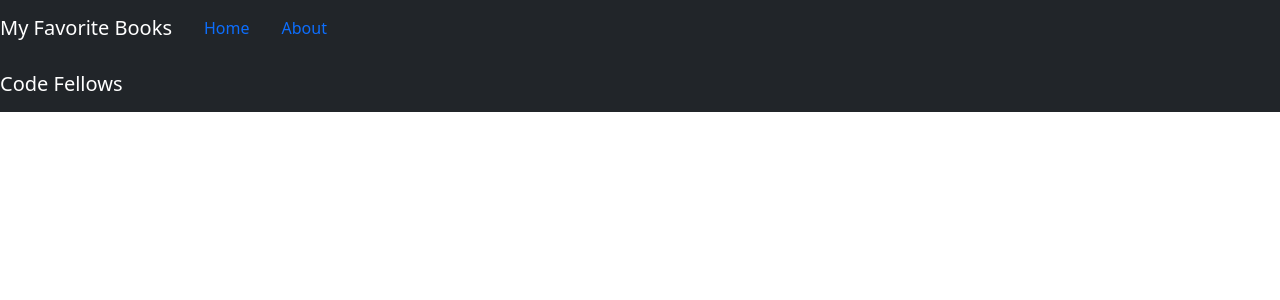
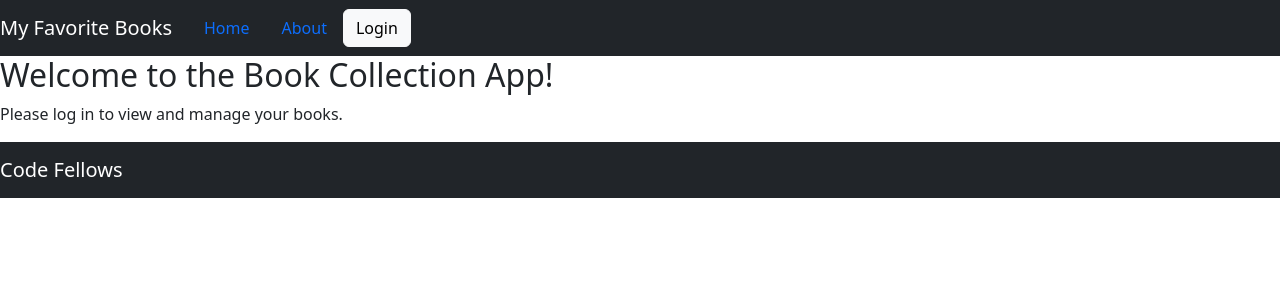
Before and after one commit to CodeMell/can-of-books-frontend, a React (Create React App) app: page /profile in a window 1280 px wide. Shown: the top 300 px of the page. Built offline with nearby package versions, Linux system fonts and the light colour scheme; no server answers.

Commit message:
login/logout

```diff
--- a/src/App.js
+++ b/src/App.js
@@ -3,19 +3,24 @@ import './App.css';
 import Header from './Header';
 import Footer from './Footer';
 import BestBooks from './BestBooks';
-import About from './About'
+import About from './About';
+import Welcome from './Welcome';
+import Profile from './Profile';
 import 'bootstrap/dist/css/bootstrap.min.css';
-import { BrowserRouter as Router, Routes, Route } from "react-router-dom";
+import { BrowserRouter as Router, Routes, Route } from 'react-router-dom';
+import { useAuth0 } from '@auth0/auth0-react';
 
 function App() {
+  const { isAuthenticated } = useAuth0();
+
   return (
     <>
       <Router className="App">
         <Header />
-        <Routes>
-          <Route exact path="/" element={<BestBooks />} />
-          {/* PLACEHOLDER: add a route with a path of '/about' that renders the `About` component */}
+        <Routes>{/* route with a path of '/about' that renders the `About` component */}
+          <Route exact path="/" element={isAuthenticated ? <BestBooks /> : <Welcome />} />
           <Route path="/about" element={<About />} />
+          <Route path="/profile" element={isAuthenticated ? <Profile /> : <Welcome />} />
         </Routes>
         <Footer />
       </Router>
--- a/src/BestBooks.js
+++ b/src/BestBooks.js
@@ -15,10 +15,11 @@ const BestBooks = () => {
   }, []);
 
   // get request for books
-  var getBooks = async() =>{
+  var getBooks = async () => {
     try {
       const API = `https://can-of-books-api-dyus.onrender.com/books`;
-      const res = await axios.get(API);
+      const token = localStorage.getItem('token'); // Retrieve the JWT from local storage
+      const res = await axios.get(API, { headers: { Authorization: `Bearer ${token}` } }); // Pass the JWT in the Authorization header
       console.log(res.data);
       setBooks(res.data);
     } catch (error) {
@@ -30,7 +31,8 @@ const BestBooks = () => {
   const deleteBook = async (bookId) => {
     try {
       const API = `https://can-of-books-api-dyus.onrender.com/books/${bookId}`;
-      await axios.delete(API);
+      const token = localStorage.getItem('token'); // Retrieve the JWT from local storage
+      await axios.delete(API, { headers: { Authorization: `Bearer ${token}` } }); // Pass the JWT in the Authorization header
       console.log('Book deleted:', bookId);
       window.location.reload(false);
     } catch (error) {
@@ -49,30 +51,30 @@ const BestBooks = () => {
   return (
     <>
       <h2>My Essential Lifelong Learning &amp; Formation Shelf</h2>
-    <br/>
+      <br />
       {books.length > 0 ? (
         // display books in a carousel
-        <Carousel >
+        <Carousel>
           {books.map((book) => (
             <Carousel.Item key={book._id}>
-
               <h3>{book.title}</h3>
               <p>{book.description}</p>
               <p>{book.status}</p>
               <div className="d-flex justify-content-center">
-                <Button variant="danger" onClick={() => deleteBook(book._id)}>Delete</Button>
+                <Button variant="danger" onClick={() => deleteBook(book._id)}>
+                  Delete
+                </Button>
                 <EditBookModal book={book} updateBook={updateBook} />
               </div>
-                <br/>
-                <br/>
+              <br />
+              <br />
             </Carousel.Item>
           ))}
         </Carousel>
-
       ) : (
         <h3>The book collection is empty</h3>
       )}
-      <BookFormModal books={books} setBooks={setBooks}/>
+      <BookFormModal books={books} setBooks={setBooks} />
     </>
   );
 };
--- a/src/Header.js
+++ b/src/Header.js
@@ -1,17 +1,30 @@
 import React from 'react';
-import { Navbar, Nav } from 'react-bootstrap';
-import { Link } from "react-router-dom";
+import { Navbar, Nav, Button } from 'react-bootstrap';
+import { Link } from 'react-router-dom';
+import { useAuth0 } from '@auth0/auth0-react';
 
 const Header = () => {
+  const { loginWithRedirect, logout, isAuthenticated } = useAuth0();
+
   return (
-    <Navbar collapseOnSelect expand="lg" bg="dark" variant="dark" className='nav'>
+    <Navbar collapseOnSelect expand="lg" bg="dark" variant="dark" className="nav">
       <Navbar.Brand>My Favorite Books</Navbar.Brand>
       <Nav.Item>
-        <Link to="/" className="nav-link">Home</Link></Nav.Item>
-      {/* PLACEHOLDER: render a navigation link to the about page */}
+        <Link to="/" className="nav-link">Home</Link>
+      </Nav.Item>
+      {/* render a navigation link to the about page */}
       <Nav.Item>
         <Link to="/about" className="nav-link">About</Link>
       </Nav.Item>
+      {isAuthenticated ? (
+        <Button variant="light" onClick={() => logout({ returnTo: window.location.origin })}>
+          Logout
+        </Button>
+      ) : (
+        <Button variant="light" onClick={loginWithRedirect}>
+          Login
+        </Button>
+      )}
     </Navbar>
   );
 };
--- /dev/null
+++ b/src/Profile.js
@@ -0,0 +1,21 @@
+import React from 'react';
+import { useAuth0 } from '@auth0/auth0-react';
+
+const Profile = () => {
+  const { user, isAuthenticated } = useAuth0();
+
+  if (!isAuthenticated) {
+    return <div>Loading...</div>; // Render a loading indicator while authentication is in progress
+  }
+
+  return (
+    <div>
+      <h2>Profile</h2>
+      <img src={user.picture} alt="Profile" />
+      <p>Name: {user.name}</p>
+      <p>Email: {user.email}</p>
+    </div>
+  );
+};
+
+export default Profile;
--- /dev/null
+++ b/src/Welcome.js
@@ -0,0 +1,12 @@
+import React from 'react';
+
+const Welcome = () => {
+  return (
+    <div>
+      <h2>Welcome to the Book Collection App!</h2>
+      <p>Please log in to view and manage your books.</p>
+    </div>
+  );
+};
+
+export default Welcome;
--- a/src/index.js
+++ b/src/index.js
@@ -6,7 +6,15 @@ import { Auth0Provider } from '@auth0/auth0-react';
 const Root = () => {
   return (
     <React.StrictMode>
-      <App />
+      <Auth0Provider
+        domain={process.env.REACT_APP_DOMAIN}
+        clientId={process.env.REACT_APP_CLIENT_ID}
+        authorizationParams={{
+          redirect_uri: window.location.origin
+        }}
+      >
+        <App />
+      </Auth0Provider>
     </React.StrictMode>
   );
 };
```
Lines whose indentation alone changed are shown as unchanged.
